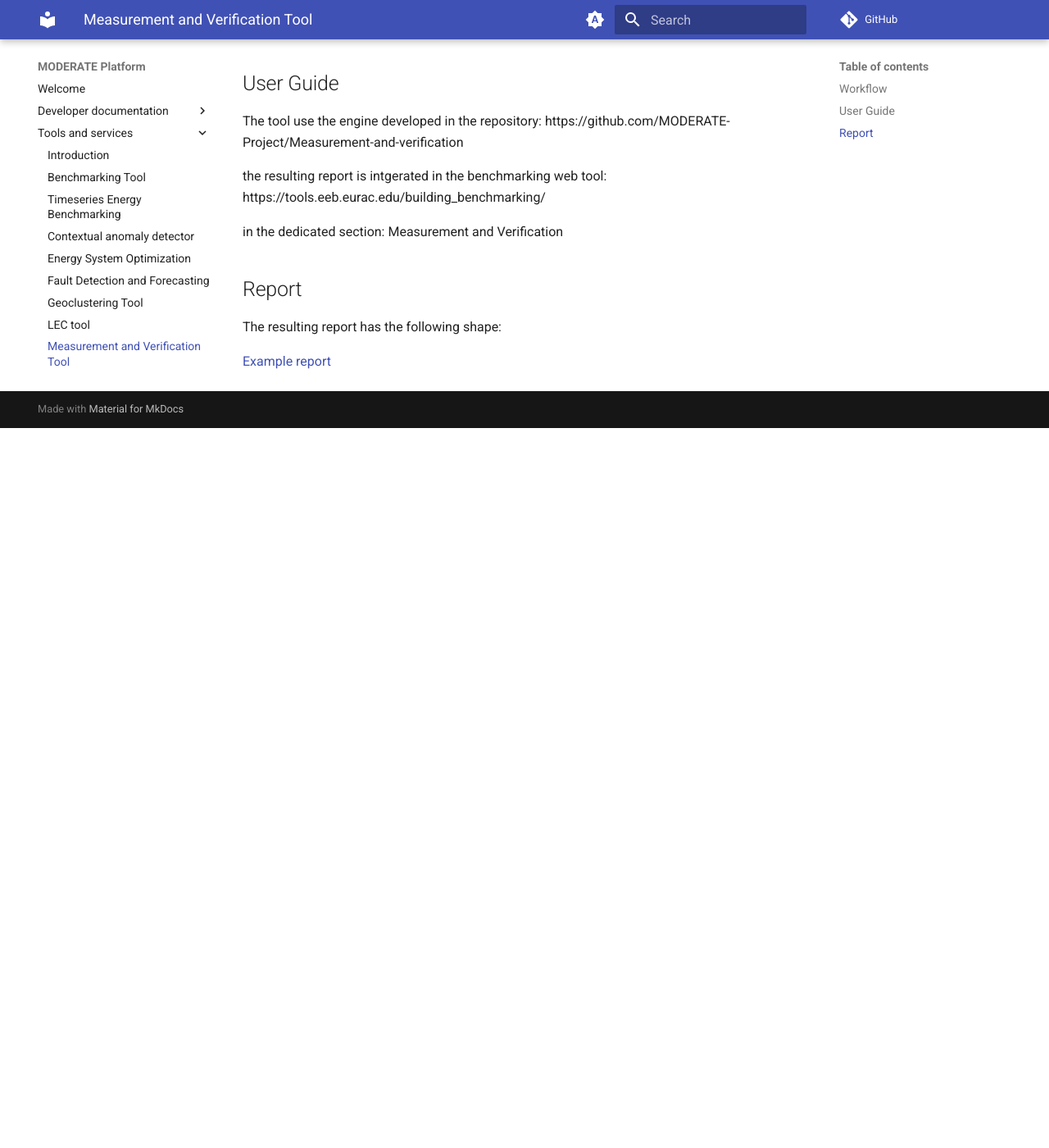
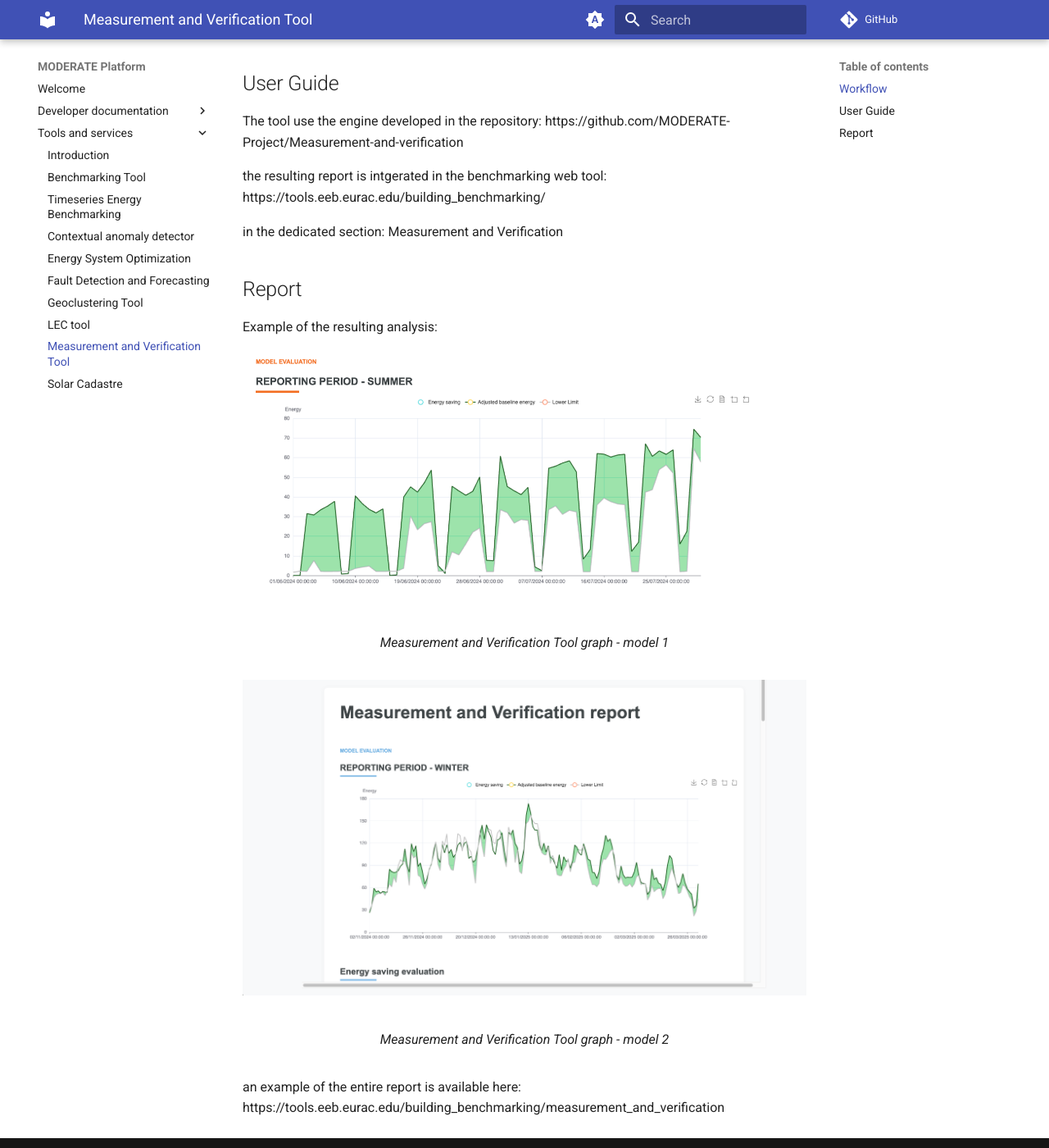
Before and after one commit to MODERATE-Project/moderate-docs, an MkDocs documentation site: the page built from docs/tools-and-services/mea_and_ver.md, in a window 1280 px wide and 1400 px high, scrolled down 1236 px. Shown: the whole window at 82% size. Built offline with MkDocs 1.6.1 and Material for MkDocs 9.7.7, drawn with Linux system fonts in a browser that asks for light colours; comment, search, counter and statistics services are not loaded; before the commit the page ends 1758 px from its top, so only the background shows below that.

Commit message:
update meas_and_ver

```diff
--- a/docs/tools-and-services/mea_and_ver.md
+++ b/docs/tools-and-services/mea_and_ver.md
@@ -44,6 +44,17 @@
 
 ## Report
 
-The resulting report has the following shape:
+Example of the resulting analysis:
 
-[Example report](../imgs/me-v-tool/measurement_and_verification_report.html)
+<figure markdown="span">
+  ![Image title](../imgs/me-v-tool/report_2.png){ width="800" }
+  <figcaption>Measurement and Verification Tool graph - model 1</figcaption>
+</figure>
+
+<figure markdown="span">
+  ![Image title](../imgs/me-v-tool/report_MEV.png){ width="800" }
+  <figcaption>Measurement and Verification Tool graph - model 2</figcaption>
+</figure>
+
+an example of the entire report is available here:
+https://tools.eeb.eurac.edu/building_benchmarking/measurement_and_verification
```
